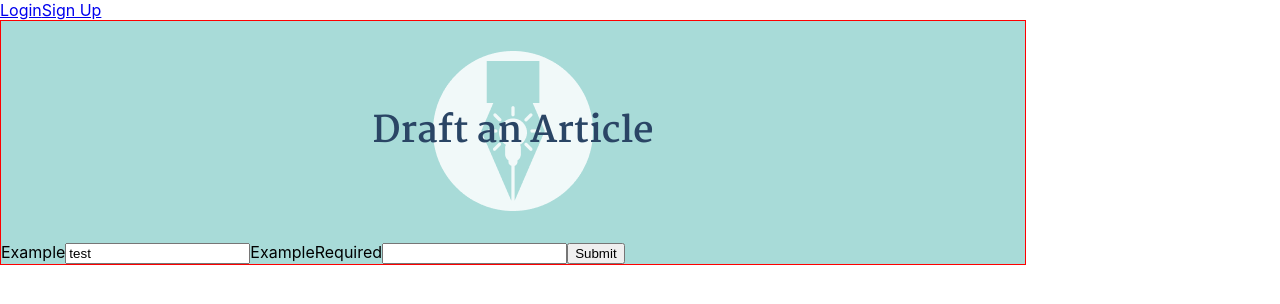
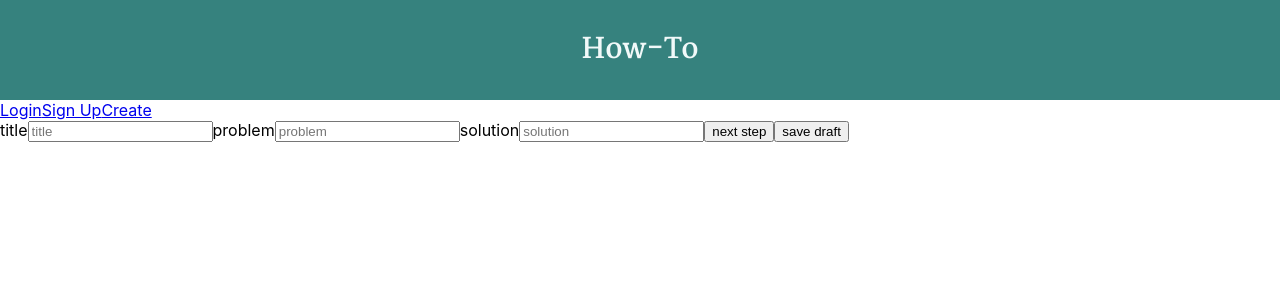
Before and after one commit to How-To-PT-BW/How-To-PT-BW-Front-End, a React (Create React App) app in the folder my-app/: page /draft in a window 1280 px wide. Shown: the top 304 px of the page. Built offline with nearby package versions, Linux system fonts and the light colour scheme; sample sign-in values are in the browser's storage.

Commit message:
second commit

```diff
--- a/my-app/package.json
+++ b/my-app/package.json
@@ -6,6 +6,7 @@
     "@testing-library/jest-dom": "^4.2.4",
     "@testing-library/react": "^9.3.2",
     "@testing-library/user-event": "^7.1.2",
+    "axios": "^0.19.2",
     "react": "^16.13.0",
     "react-dom": "^16.13.0",
     "react-hook-form": "^4.9.8",
--- a/my-app/src/App.js
+++ b/my-app/src/App.js
@@ -1,29 +1,39 @@
-import React from 'react';
-import logo from './logo.svg';
+import React, { useState, Fragment }from 'react';
 import './App.css';
 import LoginForm from './components/Login';
 import SignUpForm from './components/Signup';
 import { BrowserRouter as Router, Route, Link, Switch } from "react-router-dom";
 import ProtectedRoute from './components/ProtectedRoute';
 import DraftForm from './components/DraftAnArticle';
+import TopBarBlock from './styledComponents/topbarblock';
+import Step from './components/Step';
+
 
 // staging
 
 function App() {
+  const [steps,setSteps] = useState([])
   return (
+
+
     <Router>
+      <TopBarBlock/>
       <nav>
         <Link to="/login">Login</Link>
         <Link to="/signup">Sign Up</Link>
+        <Link to="/DraftAnArticle">Create</Link>
       </nav>
       <div>
         <Switch>
           <Route path="/login" component={LoginForm} />
           <Route path="/signup" component={SignUpForm} />
           <ProtectedRoute exact path="/draft" component={DraftForm} />
+          <Route path="/DraftAnArticle" render={props => <DraftForm {...props}/>}/>
+          <Route exact path="/Step/:id" render={props => <Step {...props} steps={steps} setSteps={setSteps}/>}/>
         </Switch>
       </div>
     </Router>
+
   );
 }
 
--- a/my-app/src/components/DraftAnArticle.js
+++ b/my-app/src/components/DraftAnArticle.js
@@ -1,61 +1,108 @@
-import React from "react";
-import ReactDOM from "react-dom";
-import styled from "styled-components";
-import { colors, devices } from "../styledComponents/variables";
-import { useForm } from "react-hook-form";
-import { H2 } from "../styledComponents/fontStyles";
-import DraftArticleLogo from "../images/DraftArticleLogo.png";
+// import React from "react";
+// import ReactDOM from "react-dom";
+// import styled from "styled-components";
+// import { colors, devices } from "../styledComponents/variables";
+// import { useForm } from "react-hook-form";
+// import { H2 } from "../styledComponents/fontStyles";
+// import DraftArticleLogo from "../images/DraftArticleLogo.png";
 
-const Container = styled.div`
-  background-color: ${colors.background3};
-  fill: solid ${colors.background3};
-  border: 1px solid red;
+// const Container = styled.div`
+//   background-color: ${colors.background3};
+//   fill: solid ${colors.background3};
+//   border: 1px solid red;
 
-  @media ${devices.mobile} {
-    max-width: 500px;
-  }
-  @media ${devices.tablet} {
-    max-width: 800px;
-  }
-  @media ${devices.desktop} {
-    max-width: 1024px;
-  }
-`;
+//   @media ${devices.mobile} {
+//     max-width: 500px;
+//   }
+//   @media ${devices.tablet} {
+//     max-width: 800px;
+//   }
+//   @media ${devices.desktop} {
+//     max-width: 1024px;
+//   }
+// `;
 
-const DraftHeader = styled.div`
-  background-image: url(${DraftArticleLogo});
-  background-repeat: no-repeat;
-  background-position: center;
-  display: flex;
-  justify-content: center;
-  align-items: center;
-  padding: 50px;
-`;
+// const DraftHeader = styled.div`
+//   background-image: url(${DraftArticleLogo});
+//   background-repeat: no-repeat;
+//   background-position: center;
+//   display: flex;
+//   justify-content: center;
+//   align-items: center;
+//   padding: 50px;
+// `;
 
-function DraftForm() {
-  const { register, handleSubmit, watch, errors } = useForm();
-  const onSubmit = data => {
-    console.log(data);
-  }; // your form submit function which will invoke after successful validation
+// function DraftForm() {
+//   const { register, handleSubmit, watch, errors } = useForm();
+//   const onSubmit = data => {
+//     console.log(data);
+//   }; // your form submit function which will invoke after successful validation
 
-  return (
-    <Container>
-      <DraftHeader>
-        <H2>Draft an Article</H2>
-      </DraftHeader>
-      <form onSubmit={handleSubmit(onSubmit)}>
-        <label>Example</label>
-        <input name="example" defaultValue="test" ref={register} />
-        <label>ExampleRequired</label>
-        <input
-          name="exampleRequired"
-          ref={register({ required: true, maxLength: 10 })}
-        />
-        {errors.exampleRequired && <p>This field is required</p>}
-        <input type="submit" />
-      </form>
-    </Container>
-  );
+//   return (
+//     <Container>
+//       <DraftHeader>
+//         <H2>Draft an Article</H2>
+//       </DraftHeader>
+//       <form onSubmit={handleSubmit(onSubmit)}>
+//         <label>Example</label>
+//         <input name="example" defaultValue="test" ref={register} />
+//         <label>ExampleRequired</label>
+//         <input
+//           name="exampleRequired"
+//           ref={register({ required: true, maxLength: 10 })}
+//         />
+//         {errors.exampleRequired && <p>This field is required</p>}
+//         <input type="submit" />
+//       </form>
+//     </Container>
+//   );
+// }
+
+// export default DraftForm;
+
+import React from 'react';
+import { useForm } from 'react-hook-form';
+import axios from 'axios';
+
+
+const DraftForm = (props) => {
+    const { register, handleSubmit, setValue, errors } = useForm()
+    const id = Number(1)
+
+    const submit = (data) => {
+        data.instructions = []
+        console.log(data)
+        setValue('title','')
+        setValue('problem','')
+        setValue('solution','')
+        axios.post("/how-to", {data})
+            .then(response => {
+                console.log(response)
+            })
+            .catch(error => {
+                console.log(error)
+            })
+    }
+
+
+    return (
+        <div>
+            <form onSubmit={handleSubmit(submit)}>
+                <label>title</label>
+                <input type='text' placeholder='title' name='title' ref={register({required: "TITLE REQUIRED"})}></input>
+                {errors.title && <p>{errors.title.message}</p>}
+                <label>problem</label>
+                <input type='text' placeholder='problem' name='problem' ref={register({required: "PROBLEM REQUIRED"})}></input>
+                {errors.problem && <p>{errors.problem.message}</p>}
+                <label>solution</label>
+                <input type='text' placeholder='solution' name='solution' ref={register({required: "SOLUTION REQUIRED"})}></input>
+                {errors.solution && <p>{errors.solution.message}</p>}
+                <button onClick={() => props.history.push(`/Step/${id}`)}>next step</button>
+                <button>save draft</button>
+            </form>
+
+        </div>
+    );
 }
 
 export default DraftForm;
--- a/my-app/src/components/Step.js
+++ b/my-app/src/components/Step.js
@@ -0,0 +1,77 @@
+// import React from 'react';
+// import { useForm } from 'react-hook-form';
+
+// const Step = () => {
+//     const { register, handleSubmit, error } = useForm()
+
+//     const submit = (data) => {
+//         console.log(data)
+//     }
+
+//     return (
+//         <div>
+//             <form onSubmit={handleSubmit(submit)}>
+//                 <label>title</label>
+//                 <input type='text' placeholder='title' name='title' ref={register}></input>
+//                 <label>problem</label>
+//                 <input type='text' placeholder='problem' name='problem' ref={register}></input>
+//                 <label>solution</label>
+//                 <input type='text' placeholder='solution' name='solution' ref={register}></input>
+//                 <button type='submit'>next step</button>
+//                 <button>save draft</button>
+//             </form>
+
+//         </div>
+//     );
+// }
+
+// export default Step;
+
+import React from 'react';
+import { useForm } from 'react-hook-form';
+import { Link } from 'react-router-dom';
+
+
+const Step = (props) => {
+    const steps = props.steps
+    const { register, handleSubmit, setValue, errors } = useForm()
+    const id = Number(props.match.params.id)
+    const submit = (data) => {
+        data.step_number = id - 1
+        console.log(data)
+        props.setSteps([...steps,data])
+        console.log(steps)
+        setValue('title','')
+        setValue('description','')
+
+
+
+    }
+
+     const renderPreviousStep = () => {
+        if (id > 1) {
+            return <Link to={`/Step/${id - 1}`}><button>previous step</button></Link>
+        }
+    }
+
+
+    return (
+        <div>
+            <form onSubmit={handleSubmit(submit)}>
+                <label>title</label>
+                <input type='text' name='title' ref={register({required: "TITLE REQUIRED"})}></input>
+                {errors.title && <p>{errors.title.message}</p>}
+                <label>description</label>
+                <input type='text' name='description' ref={register({required: "DESCRIPTION REQUIRED"})}></input>
+                {errors.description && <p>{errors.description.message}</p>}
+                <button onClick={() => props.history.push(`/Step/${id + 1}`)}>next step</button>
+                {renderPreviousStep()}
+                <button>save draft</button>
+                <h1>step {id}</h1>
+            </form>
+
+        </div>
+    );
+}
+
+export default Step;
--- /dev/null
+++ b/my-app/src/styledComponents/topbarblock.js
@@ -0,0 +1,37 @@
+import React from 'react';
+import styled from 'styled-components';
+
+const Topbarbackground = styled.div`
+    background: #36827E;
+    height: 100px;
+    display: flex;
+    justify-content: center;
+
+
+`
+const Topbartext = styled.h3`
+
+    margin: auto 0;
+
+
+    font-family: Martel;
+    font-style: normal;
+    font-weight: bold;
+    font-size: 28px;
+    line-height: 32px;
+
+    text-align: center;
+    letter-spacing: 0.01px;
+
+    color: #F1F9F9;
+`
+
+const Topbarblock = () => {
+    return (
+        <Topbarbackground>
+            <Topbartext>How-To</Topbartext>
+        </Topbarbackground>
+    );
+}
+
+export default Topbarblock;
```
Also changed, not shown: 2 other files (tests, documents, lock files or other folders).
